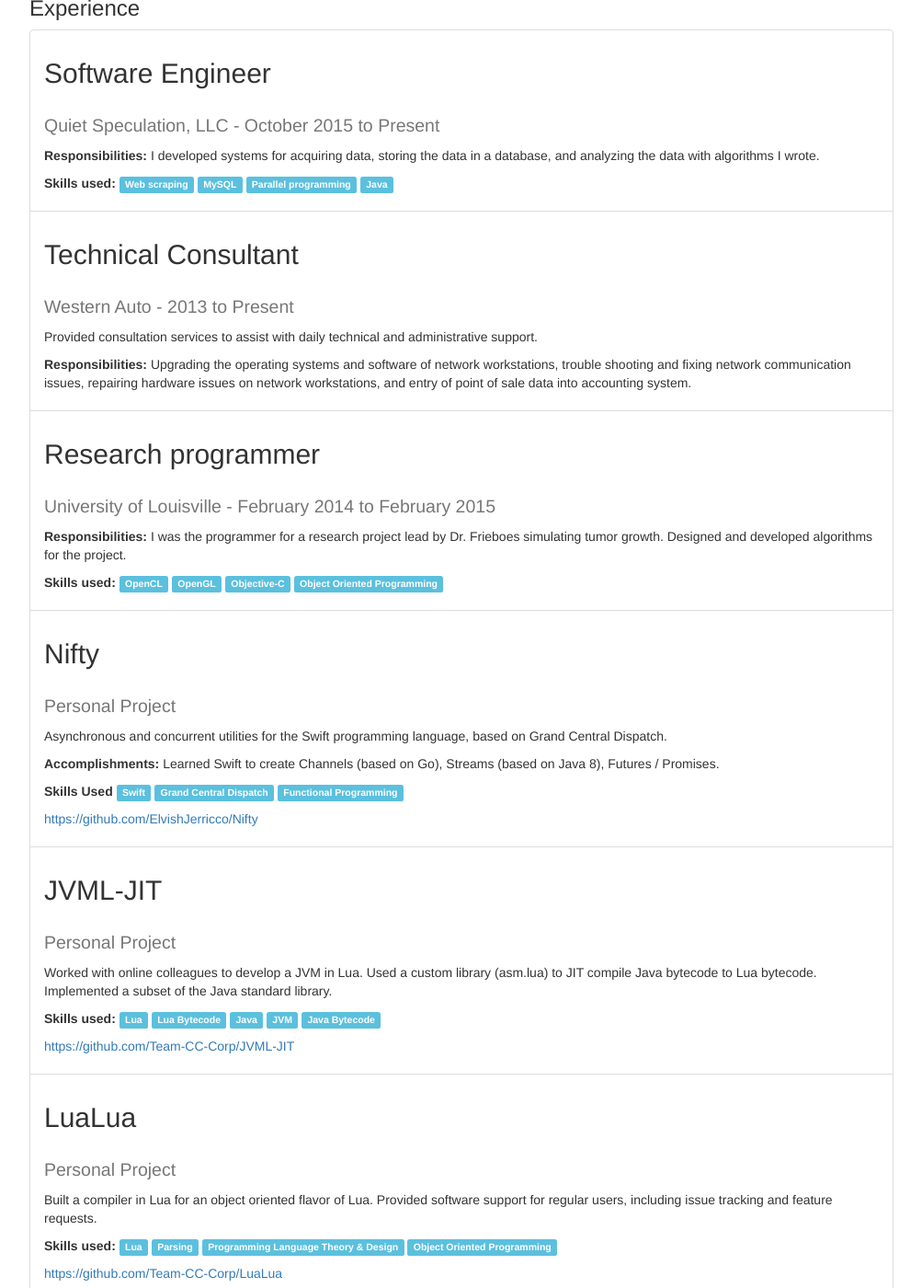
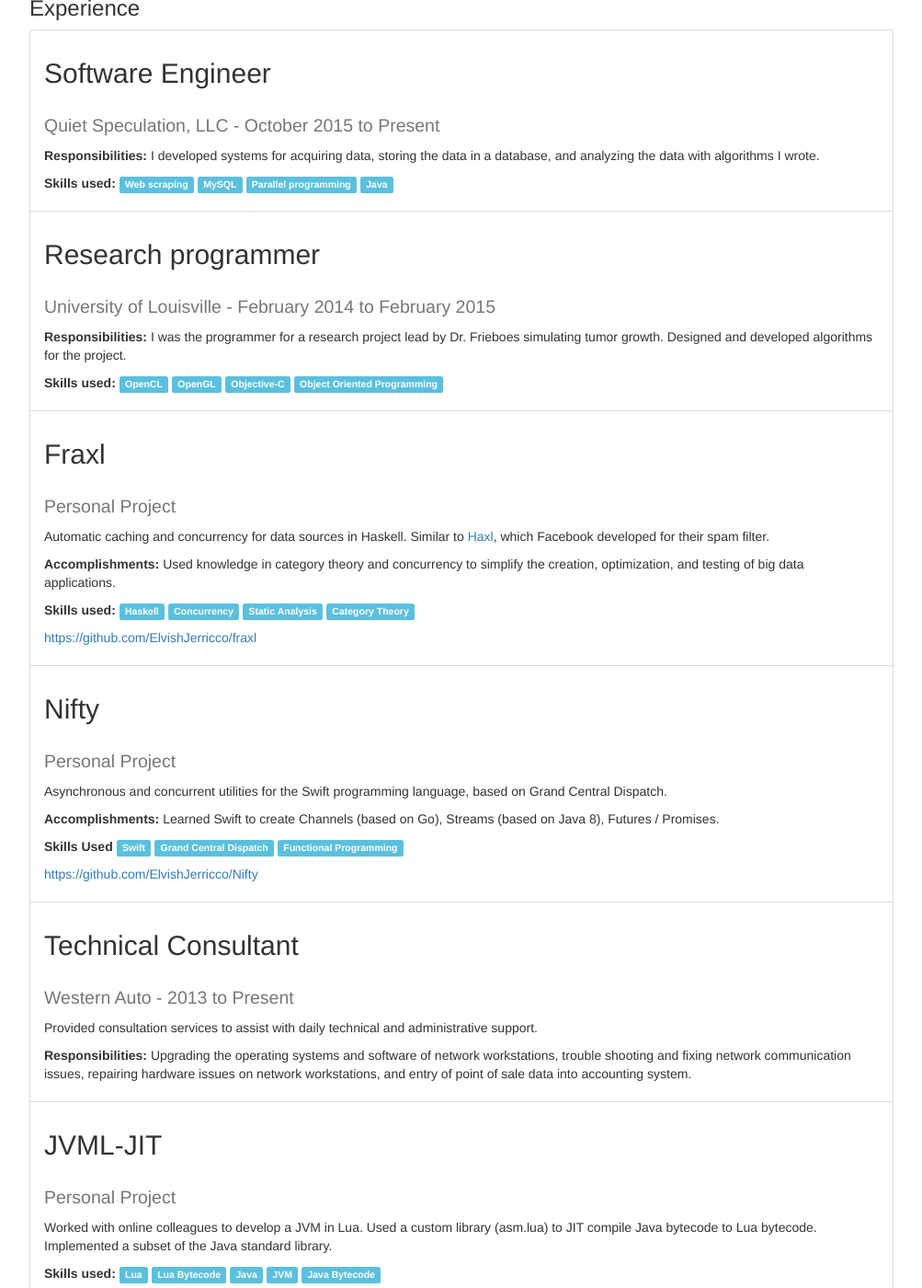
Before and after one commit to ElvishJerricco/elvishjerricco.github.io, a Jekyll site: the page built from other/Resume.html, in a window 1280 px wide and 1400 px high, scrolled down 661 px. Shown: the whole window at 92% size, without its empty margins (138-1141 px from the left). Built offline with Jekyll 4.4.1, drawn with Linux system fonts in a browser that asks for light colours.

Commit message:
Update resume

```diff
--- a/other/Resume.html
+++ b/other/Resume.html
@@ -37,20 +37,6 @@ exclude_from_nav: true
     </p>
   </li>
   <li class="list-group-item">
-    <h2>Technical Consultant</h2>
-    <h2><small>Western Auto - 2013 to Present</small></h2>
-    <p>
-      Provided consultation services to assist with daily technical and administrative support.
-    </p>
-    <p>
-      <strong>Responsibilities:</strong>
-      Upgrading the operating systems and software of network workstations,
-      trouble shooting and fixing network communication issues,
-      repairing hardware issues on network workstations,
-      and entry of point of sale data into accounting system.
-    </p>
-  </li>
-  <li class="list-group-item">
     <h2>Research programmer</h2>
     <h2><small>University of Louisville - February 2014 to February 2015</small></h2>
     <p>
@@ -64,6 +50,30 @@ exclude_from_nav: true
       <span class="label label-info">OpenGL</span>
       <span class="label label-info">Objective-C</span>
       <span class="label label-info">Object Oriented Programming</span>
+    </p>
+  </li>
+  <li class="list-group-item">
+    <h2>Fraxl</h2>
+    <h2><small>Personal Project</small></h2>
+    <p>
+      Automatic caching and concurrency for data sources in Haskell.
+      Similar to <a href="https://github.com/facebook/Haxl">Haxl</a>,
+      which Facebook developed for their spam filter.
+    </p>
+    <p>
+      <strong>Accomplishments:</strong>
+      Used knowledge in category theory and concurrency to simplify
+      the creation, optimization, and testing of big data applications.
+    </p>
+    <p>
+      <strong>Skills used:</strong>
+      <span class="label label-info">Haskell</span>
+      <span class="label label-info">Concurrency</span>
+      <span class="label label-info">Static Analysis</span>
+      <span class="label label-info">Category Theory</span>
+    </p>
+    <p>
+      <a href="https://github.com/ElvishJerricco/fraxl">https://github.com/ElvishJerricco/fraxl</a>
     </p>
   </li>
   <li class="list-group-item">
@@ -85,6 +95,20 @@ exclude_from_nav: true
     </p>
     <p>
       <a href="https://github.com/ElvishJerricco/Nifty">https://github.com/ElvishJerricco/Nifty</a>
+    </p>
+  </li>
+  <li class="list-group-item">
+    <h2>Technical Consultant</h2>
+    <h2><small>Western Auto - 2013 to Present</small></h2>
+    <p>
+      Provided consultation services to assist with daily technical and administrative support.
+    </p>
+    <p>
+      <strong>Responsibilities:</strong>
+      Upgrading the operating systems and software of network workstations,
+      trouble shooting and fixing network communication issues,
+      repairing hardware issues on network workstations,
+      and entry of point of sale data into accounting system.
     </p>
   </li>
   <li class="list-group-item">
```
